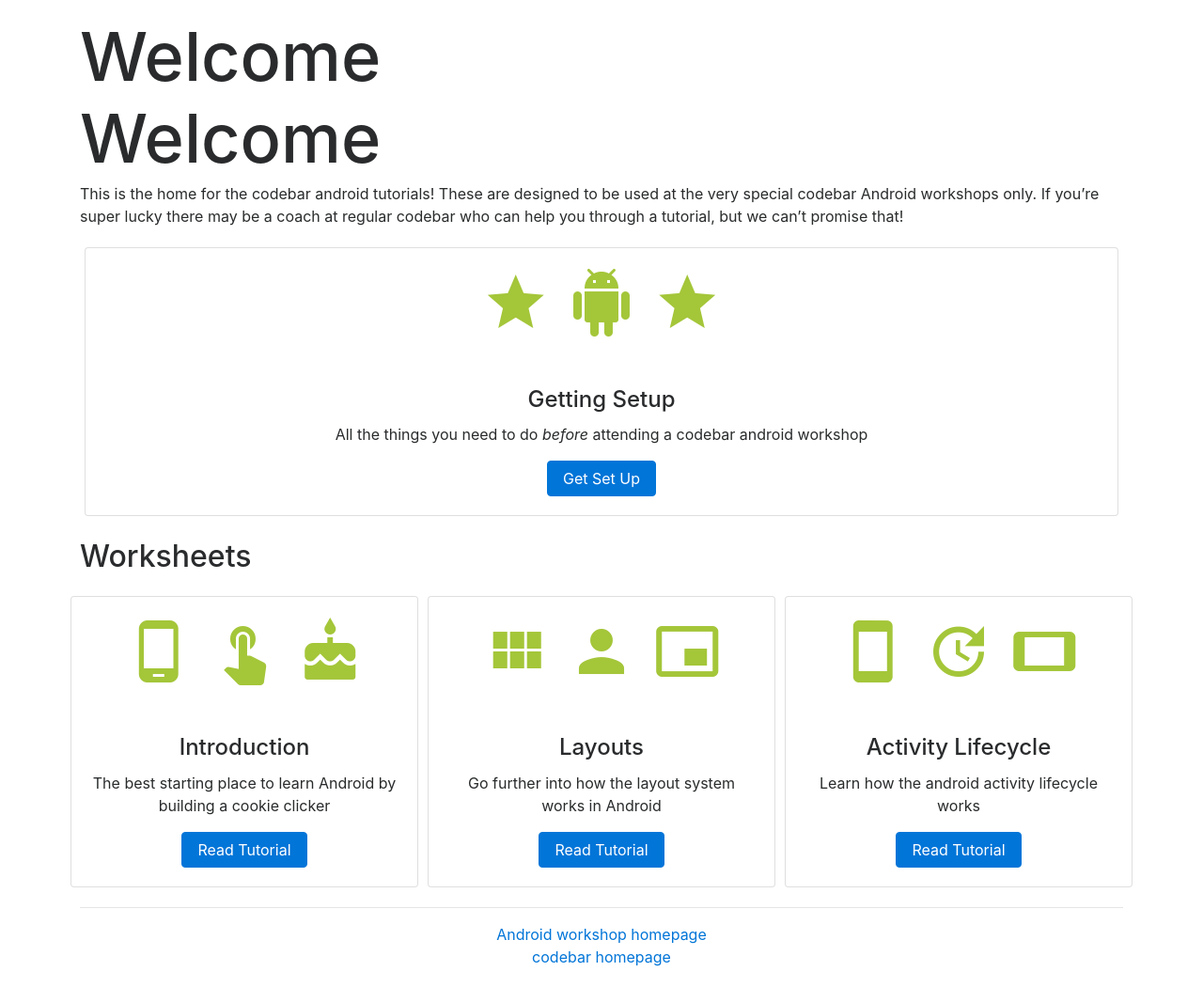
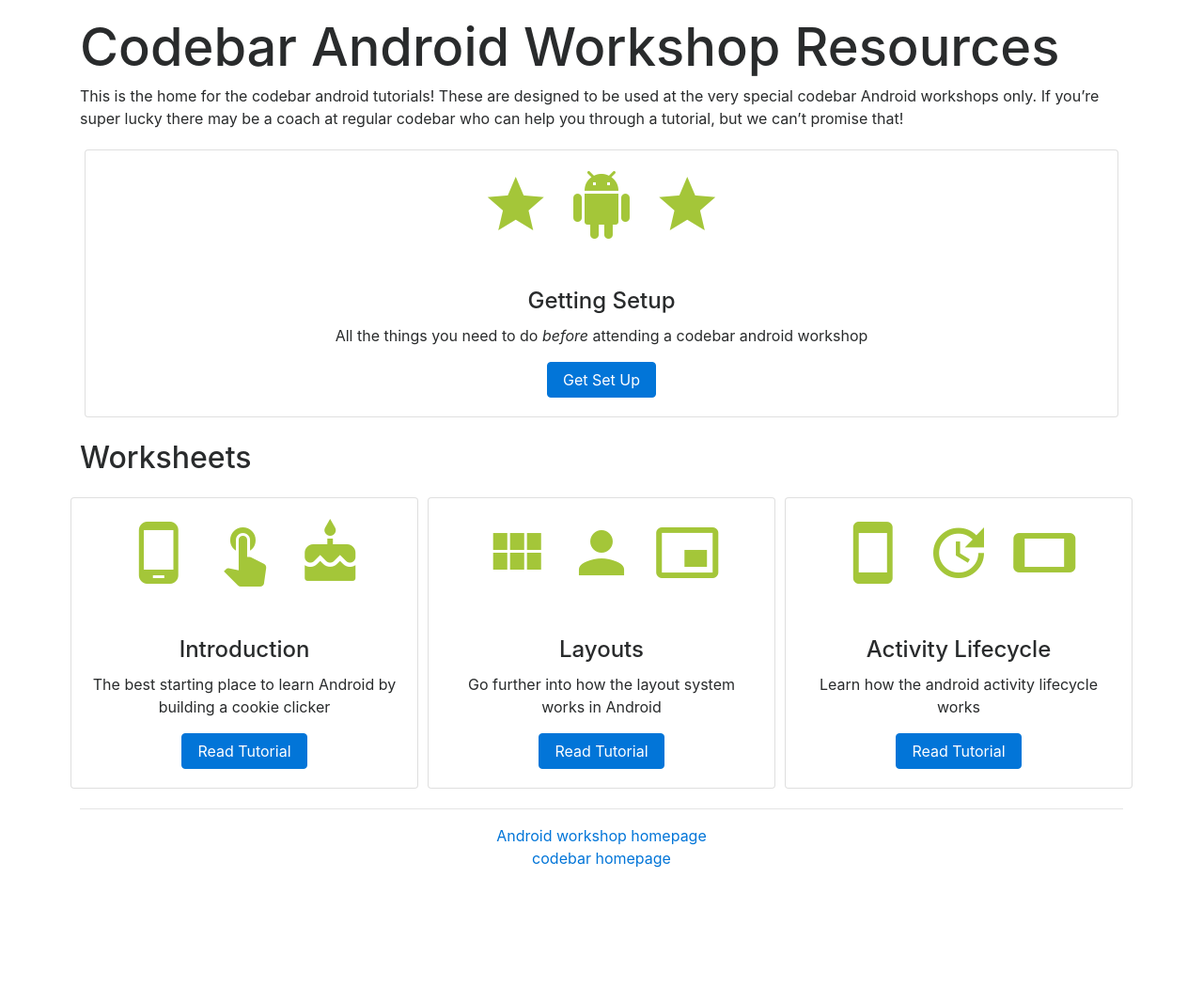
Before and after one commit to codebar/android-tutorials, a Jekyll site: the page built from index.md, in a window 1280 px wide. Shown: the whole page at 94% size. Built offline with Jekyll 4.4.1, drawn with Linux system fonts in a browser that asks for light colours; nearby versions of some CDN libraries; our own code applies the rules of GitHub Pages for plain Markdown files; after the commit the page ends 945 px from its top, so only the background shows below that.

Commit message:
Fix the double heading on the homepage

```diff
--- a/assets/main.css
+++ b/assets/main.css
@@ -1,5 +1,5 @@
-body{
-  padding:20px;
+body {
+  padding: 20px;
 }
 
 img {
@@ -10,29 +10,22 @@
 }
 
 h1 {
-  font-size:72px;
+  font-size: 3.5rem;
 }
+
 h2 {
   margin-top: 20px;
   margin-bottom: 20px;
-  font-size:32px;
+  font-size: 2rem;
 }
 
-.emoji-title{
-  font-size:72px;
+.emoji-title {
+  font-size: 72px;
   margin-top: 22px;
-  color:#A4C639;
+  color: #A4C639;
 }
 
-
-pre{
+pre {
   background-color: #282c34;
-  padding:15px;
+  padding: 15px;
 }
-
-a .card {
-  color: black;
-}
-a:hover .card {
-  text-decoration: none;
-}
--- a/index.md
+++ b/index.md
@@ -1,11 +1,7 @@
 ---
-# You don't need to edit this file, it's empty on purpose.
-# Edit theme's home layout instead if you wanna make some changes
-# See: https://jekyllrb.com/docs/themes/#overriding-theme-defaults
+title: Codebar Android Workshop Resources
 layout: page
 ---
-
-# Welcome
 
 This is the home for the codebar android tutorials! These are designed to be used at the very special codebar Android workshops only. If you're super lucky there may be a coach at regular codebar who can help you through a tutorial, but we can't promise that!
 
```
